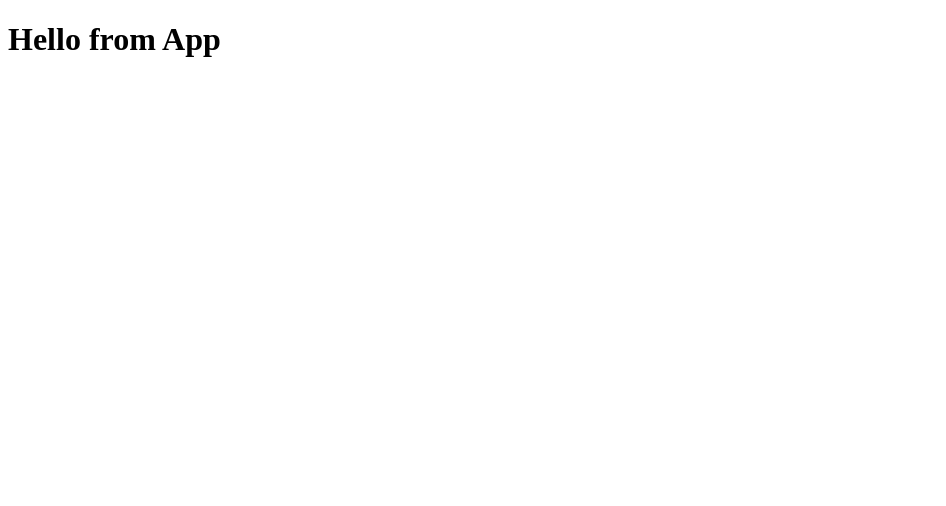
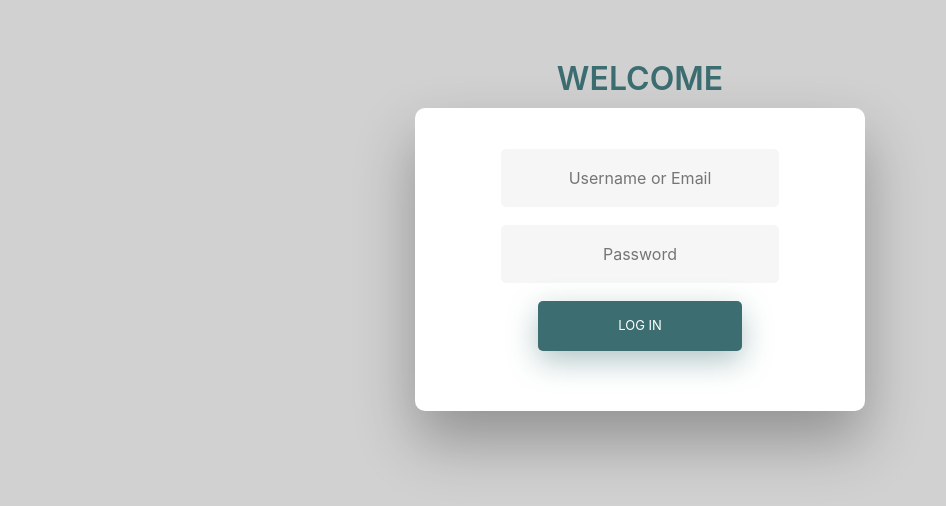
Before and after one commit to tedjanton/instrumentmatch, a React (Create React App) app in the folder frontend/: page /login in a window 1280 px wide. Shown: the top 506 px of the page, without its empty margins (0-946 px from the left). Built offline with nearby package versions, Linux system fonts and the light colour scheme.

Commit message:
created login component and added bootstrap styles

```diff
--- a/frontend/public/index.html
+++ b/frontend/public/index.html
@@ -5,10 +5,14 @@
     <meta name="viewport" content="width=device-width, initial-scale=1" />
     <meta name="theme-color" content="#000000" />
     <link rel="manifest" href="%PUBLIC_URL%/manifest.json" />
+    <link rel="stylesheet" href="https://stackpath.bootstrapcdn.com/bootstrap/4.3.1/css/bootstrap.min.css" integrity="sha384-ggOyR0iXCbMQv3Xipma34MD+dH/1fQ784/j6cY/iJTQUOhcWr7x9JvoRxT2MZw1T" crossorigin="anonymous">
     <title>React Template</title>
   </head>
   <body>
     <noscript>You need to enable JavaScript to run this app.</noscript>
     <div id="root"></div>
+    <script src="https://code.jquery.com/jquery-3.3.1.slim.min.js" integrity="sha384-q8i/X+965DzO0rT7abK41JStQIAqVgRVzpbzo5smXKp4YfRvH+8abtTE1Pi6jizo" crossorigin="anonymous"></script>
+    <script src="https://cdnjs.cloudflare.com/ajax/libs/popper.js/1.14.7/umd/popper.min.js" integrity="sha384-UO2eT0CpHqdSJQ6hJty5KVphtPhzWj9WO1clHTMGa3JDZwrnQq4sF86dIHNDz0W1" crossorigin="anonymous"></script>
+    <script src="https://stackpath.bootstrapcdn.com/bootstrap/4.3.1/js/bootstrap.min.js" integrity="sha384-JjSmVgyd0p3pXB1rRibZUAYoIIy6OrQ6VrjIEaFf/nJGzIxFDsf4x0xIM+B07jRM" crossorigin="anonymous"></script>
   </body>
 </html>
--- a/frontend/src/App.js
+++ b/frontend/src/App.js
@@ -1,6 +1,13 @@
+import { Route, Switch } from "react-router-dom";
+import LoginFormPage from "./components/LoginFormPage";
+
 function App() {
   return (
-    <h1>Hello from App</h1>
+    <Switch>
+      <Route path="/login">
+        <LoginFormPage />
+      </Route>
+    </Switch>
   );
 }
 
--- /dev/null
+++ b/frontend/src/components/LoginFormPage/LoginForm.css
@@ -0,0 +1,95 @@
+body {
+  background-color: #d1d1d1;
+  color: #EBEBEB;
+}
+
+h2 {
+  text-align: center;
+  font-weight: 600;
+  text-transform: uppercase;
+  display:inline-block;
+  margin: 40px 8px 10px 8px;
+  color: #3c6e71;
+}
+
+.wrapper {
+  display: flex;
+  align-items: center;
+  flex-direction: column;
+  justify-content: center;
+  width: 100%;
+  min-height: 100%;
+  padding: 20px;
+}
+
+#formContent {
+  -webkit-border-radius: 10px 10px 10px 10px;
+  border-radius: 10px 10px 10px 10px;
+  background: #fff;
+  padding: 30px;
+  width: 90%;
+  max-width: 450px;
+  position: relative;
+  padding: 0px;
+  -webkit-box-shadow: 0 30px 60px 0 rgba(0,0,0,0.3);
+  box-shadow: 0 30px 60px 0 rgba(0,0,0,0.3);
+  text-align: center;
+}
+
+button {
+  background-color: #3c6e71;
+  border: none;
+  color: white;
+  padding: 15px 80px;
+  text-align: center;
+  text-decoration: none;
+  display: inline-block;
+  text-transform: uppercase;
+  font-size: 13px;
+  -webkit-box-shadow: 0 10px 30px 0 rgba(60, 110, 113, 0.4);
+  box-shadow: 0 10px 30px 0 rgba(60, 110, 113, 0.4);
+  -webkit-border-radius: 5px 5px 5px 5px;
+  border-radius: 5px 5px 5px 5px;
+  margin: 5px 20px 40px 20px;
+  -webkit-transition: all 0.3s ease-in-out;
+  -moz-transition: all 0.3s ease-in-out;
+  -ms-transition: all 0.3s ease-in-out;
+  -o-transition: all 0.3s ease-in-out;
+  transition: all 0.3s ease-in-out;
+}
+
+button:hover {
+  background-color: #315b5e;
+}
+
+input[type=text],
+input[type=password] {
+  background-color: #f6f6f6;
+  border: none;
+  color: #0d0d0d;
+  padding: 15px 32px;
+  text-align: center;
+  text-decoration: none;
+  display: inline-block;
+  font-size: 16px;
+  margin: 5px;
+  width: 85%;
+  border: 2px solid #f6f6f6;
+  -webkit-transition: all 0.5s ease-in-out;
+  -moz-transition: all 0.5s ease-in-out;
+  -ms-transition: all 0.5s ease-in-out;
+  -o-transition: all 0.5s ease-in-out;
+  transition: all 0.5s ease-in-out;
+  -webkit-border-radius: 5px 5px 5px 5px;
+  border-radius: 5px 5px 5px 5px;
+}
+
+input[type=text]:focus,
+input[type=password]:focus {
+  background-color: #fff;
+  border-bottom: 2px solid #315b5e;
+}
+
+input[type=text]:placeholder {
+  color: #cccccc;
+}
--- /dev/null
+++ b/frontend/src/components/LoginFormPage/index.js
@@ -0,0 +1,73 @@
+import { useState } from "react";
+import * as sessionActions from "../../store/session"
+import { useDispatch, useSelector } from "react-redux";
+import { Redirect } from "react-router-dom";
+import './LoginForm.css';
+
+const LoginFormPage = () => {
+  const sessionUser = useSelector(state => state.session.user);
+  const [credential, setCredential] = useState("");
+  const [password, setPassword] = useState("");
+  const [errors, setErrors] = useState([]);
+  const dispatch = useDispatch();
+
+  if (sessionUser) {
+    return (<Redirect to="/" />)
+  };
+
+  const onSubmit = (e) => {
+    console.log("credential: ", credential);
+    console.log("password: ", password);
+    e.preventDefault();
+    setErrors([]);
+    return dispatch(sessionActions.login({ credential, password }))
+    .catch(async (res) => {
+      const data = await res.json();
+      if (data && data.errors) setErrors(data.errors);
+    })
+  }
+
+  return (
+    <div className="wrapper">
+      <h2>Welcome</h2>
+      <div id="formContent">
+        <form onSubmit={onSubmit} className="login-form wrapper">
+          <div className="login-errors">
+            <ul>
+              {errors.map((error) => (
+                <li key={error}>{error}</li>
+                ))}
+            </ul>
+          </div>
+          <div className="login-credential">
+            <label htmlFor="credential">
+              <input
+                type="text"
+                value={credential}
+                onChange={(e) => setCredential(e.target.value)}
+                placeholder="Username or Email"
+                required
+              />
+            </label>
+          </div>
+          <div className="login-password">
+            <label htmlFor="password">
+              <input
+                type="password"
+                value={password}
+                onChange={(e) => setPassword(e.target.value)}
+                placeholder="Password"
+                required
+              />
+            </label>
+          </div>
+          <div className="login-button">
+            <button type="submit">Log In</button>
+          </div>
+        </form>
+      </div>
+    </div>
+  )
+}
+
+export default LoginFormPage;
--- a/frontend/src/store/csrf.js
+++ b/frontend/src/store/csrf.js
@@ -8,6 +8,7 @@ export async function csrfFetch(url, options = {}) {
     options.headers["Content-Type"] =
       options.headers["Content-Type"] || "application/json";
     options.headers["XSRF-Token"] = Cookies.get("XSRF-TOKEN");
+    console.log("options: ", options);
 
     const res = await window.fetch(url, options);
 
--- a/frontend/src/store/session.js
+++ b/frontend/src/store/session.js
@@ -16,12 +16,14 @@ const removeUser = user => ({
 
 export const login = (user) => async dispatch => {
   const { credential, password } = user;
+  console.log("user: ", user);
   const res = await csrfFetch("/api/session", {
     method: "POST",
     body: JSON.stringify({ credential, password })
   });
 
   const data = await res.json();
+  console.log("data: ", data);
   dispatch(setUser(data.user));
   return res;
 }
```
Also changed, not shown: 1 other file (tests, documents, lock files or other folders).
